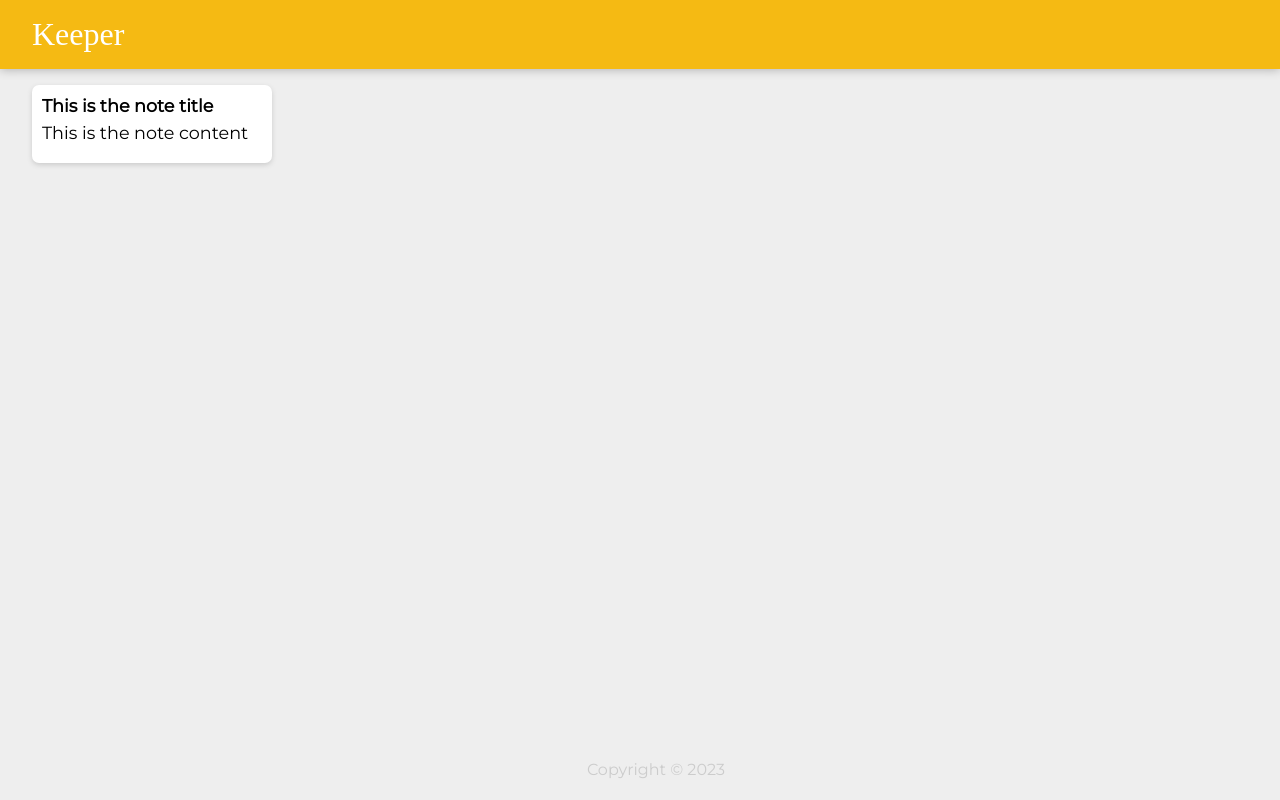
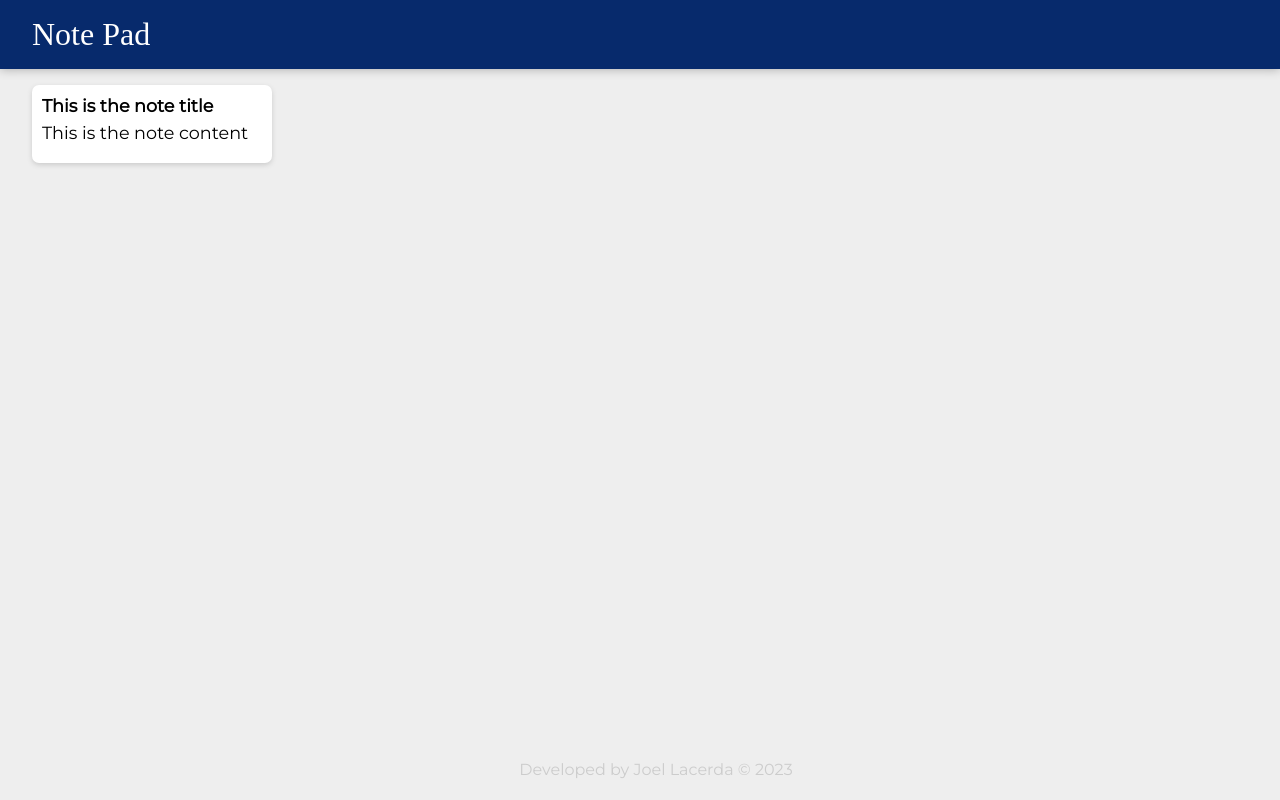
Before and after one commit to joellacerda/Keeper-App, a React (Create React App) app: page / in a window 1280 px wide. Built offline with nearby package versions, Linux system fonts and the light colour scheme; a web font is replaced by a local one.

Commit message:
feat: change header color and footer text

```diff
--- a/public/styles.css
+++ b/public/styles.css
@@ -12,7 +12,7 @@ body {
 }
 
 header {
-  background-color: #f5ba13;
+  background-color: #072a6c;
   margin: auto -16px;
   padding: 16px 32px;
   box-shadow: 0 0 10px 0 rgba(0, 0, 0, 0.3);
@@ -54,3 +54,13 @@ footer p {
   white-space: pre-wrap;
   word-wrap: break-word;
 }
+
+.not-selectable {
+  -webkit-touch-callout: none;
+  -webkit-user-select: none;
+  -khtml-user-select: none;
+  -moz-user-select: none;
+  -ms-user-select: none;
+  user-select: none;
+  cursor: default;
+}
--- a/src/components/Footer.jsx
+++ b/src/components/Footer.jsx
@@ -3,7 +3,9 @@ import React from "react";
 export default function Footer() {
   return (
     <footer>
-      <p>Copyright © {new Date().getFullYear()}</p>
+      <p className="not-selectable">
+        Developed by Joel Lacerda © {new Date().getFullYear()}
+      </p>
     </footer>
   );
 }
--- a/src/components/Header.jsx
+++ b/src/components/Header.jsx
@@ -3,7 +3,7 @@ import React from "react";
 export default function Header() {
   return (
     <header>
-      <h1>Keeper</h1>
+      <h1>Note Pad</h1>
     </header>
   );
 }
```
